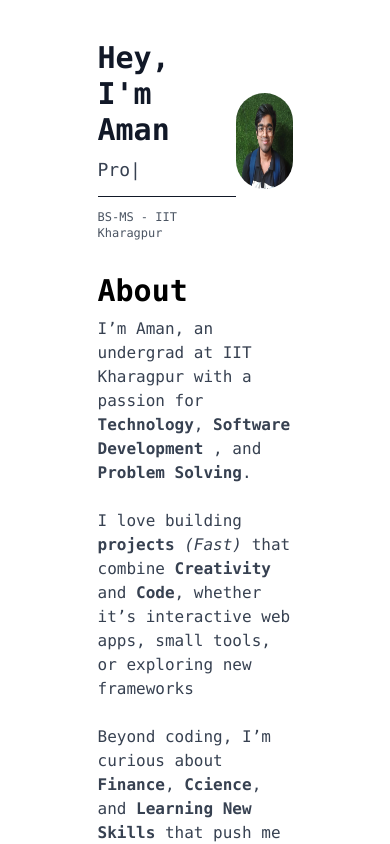
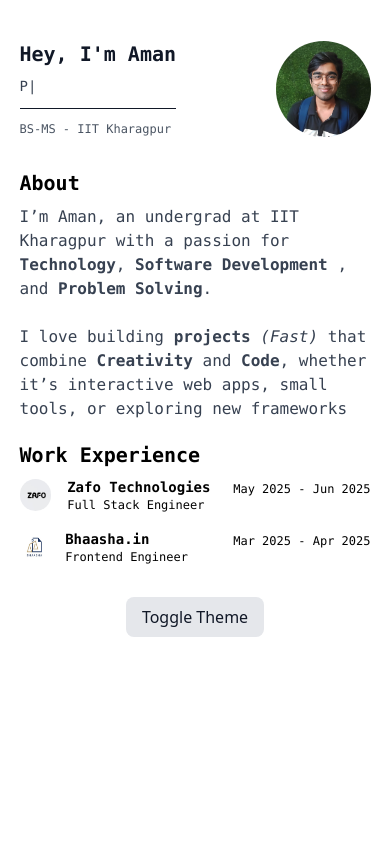
Before and after one commit to amaannn08/Aman-Gupta, a React (Vite) app: page / in a window 390 px wide. Shown: the top 844 px of the page. Built offline with nearby package versions, Linux system fonts and the light colour scheme.

Commit message:
Made it Responsive

```diff
--- a/src/App.jsx
+++ b/src/App.jsx
@@ -20,21 +20,22 @@ const App = () => {
   }, [darkMode]);
 
   return (
-    <div className=" bg-white text-black dark:bg-gray-900 dark:text-white">
-      <div className="h-screen w-[50%] mx-[25%] flex flex-col items-center transition-all duration-300">
-        <Header></Header>
-        <About></About>
-        <Experience></Experience>
+    <div className="min-h-screen w-full bg-white text-black dark:bg-gray-900 dark:text-white transition-all duration-300 flex justify-center">
+      <div className="w-[90%] md:w-[60%] lg:w-[50%] flex flex-col items-center">
+        <Header />
+        <About />
+        <Experience />
         <button
           onClick={() => setDarkMode(!darkMode)}
-          className="px-4 py-2 rounded-lg bg-gray-200 dark:bg-gray-700 text-gray-900 dark:text-gray-100">
+          className="px-4 py-2 mt-6 rounded-lg bg-gray-200 dark:bg-gray-700 text-gray-900 dark:text-gray-100">
           Toggle Theme
         </button>
-        <div className=" fixed bottom-6">
-          {/* <Toggle></Toggle> */}
+        <div className="fixed bottom-6">
+          {/* <Toggle /> */}
         </div>
       </div>
-    </div>
+</div>
+
   );
 };
 
--- a/src/Components/About.jsx
+++ b/src/Components/About.jsx
@@ -3,8 +3,8 @@ import React from 'react'
 const About = () => {
   return (
     <div className='flex flex-col'>
-        <h1 className='font-mono font-bold text-3xl mb-2'>About</h1>
-        <h1 className='font-mono text-gray-700 dark:text-gray-400'>I’m Aman, an undergrad at IIT Kharagpur with a passion for <b>Technology</b>, <b>Software Development</b> , and <b>Problem Solving</b>. <br /> <br /> I love building <b>projects</b> <i>(Fast)</i> that combine <b>Creativity</b> and <b>Code</b>, whether it’s interactive web apps, small tools, or exploring new frameworks <br /> <br />Beyond coding, I’m curious about <b>Finance</b>, <b>Ccience</b>, and <b>Learning New Skills</b> that push me out of my comfort zone <br /> <br />I’m driven by challenges and enjoy turning <b>Ideas</b> into something <b>Tangible</b>.</h1>
+        <h1 className='font-mono font-bold text-xl md:text-3xl mb-2'>About</h1>
+        <h1 className='font-mono md:text text-gray-700 dark:text-gray-400'>I’m Aman, an undergrad at IIT Kharagpur with a passion for <b>Technology</b>, <b>Software Development</b> , and <b>Problem Solving</b>. <br /> <br /> I love building <b>projects</b> <i>(Fast)</i> that combine <b>Creativity</b> and <b>Code</b>, whether it’s interactive web apps, small tools, or exploring new frameworks <br /> </h1>
 
     </div>
   )
--- a/src/Components/Experience.jsx
+++ b/src/Components/Experience.jsx
@@ -18,19 +18,19 @@ const Experience = () => {
     ]
     return (
         <div className='w-full flex flex-col mt-5'>
-            <h1 className='font-mono font-bold text-3xl'>Work Experience</h1>
+            <h1 className='font-mono font-bold text-xl md:text-3xl'>Work Experience</h1>
             {data.map((item)=>{
                 return (
                     <>
                         <div className='flex flex-row gap-4 items-center my-2'>
-                            <a href={item.link}><img src={item.logo} alt="Logo :)" className='rounded-full cursor-pointer h-10'/></a>
+                            <a href={item.link}><img src={item.logo} alt="Logo :)" className='rounded-full cursor-pointer h-8 md:h-10'/></a>
                             <div className=' w-full flex justify-between cursor-pointer'>
                                 <div className='flex flex-col'>
-                                    <h1 className='font-mono font-bold text'>{item.company}</h1>
-                                    <h2 className='font-mono text-sm'>{item.role}</h2>
+                                    <h1 className='font-mono font-bold text-sm md:text'>{item.company}</h1>
+                                    <h2 className='font-mono text-xs md:text-sm'>{item.role}</h2>
                                 </div>
                                 <div>
-                                    <h1 className='font-mono text-sm dark:text-gray-400 pt-1'>{item.duration}</h1>
+                                    <h1 className='font-mono text-xs md:text-sm dark:text-gray-400 pt-1'>{item.duration}</h1>
                                 </div>
                             </div>
                         </div>
--- a/src/Components/Header.jsx
+++ b/src/Components/Header.jsx
@@ -4,12 +4,12 @@ const Header = () => {
   return (
     <div className='mt-10 w-full flex items-center mb-8 justify-between'>
         <div className="flex flex-col items-start">
-          <h1 className="font-mono text-3xl sm:text-4xl md:text-5xl font-bold text-gray-900 dark:text-white">
+          <h1 className="font-mono text-xl sm:text-4xl md:text-5xl font-bold text-gray-900 dark:text-white">
             Hey, I'm Aman
           </h1>
 
             <ReactTyped
-              className="font-mono text-lg sm:text-xl md:text-2xl text-gray-700 dark:text-gray-300 mt-2"
+              className="font-mono text-sm  md:text-2xl text-gray-700 dark:text-gray-300 mt-2"
               strings={[
                 "Software Engineer",
                 "CP Enthusiast",
@@ -26,8 +26,8 @@ const Header = () => {
             </h1>
         </div>
 
-        <div>
-            <img src="/aman.jpeg" className='h-24 p md:h-40 rounded-full ' alt="" />
+        <div className='flex flex-col justify-center items-center '>
+            <img src="/aman.jpeg" className='h-24 md:h-40 rounded-full ' alt="" />
         </div>
     </div>
   )
```
